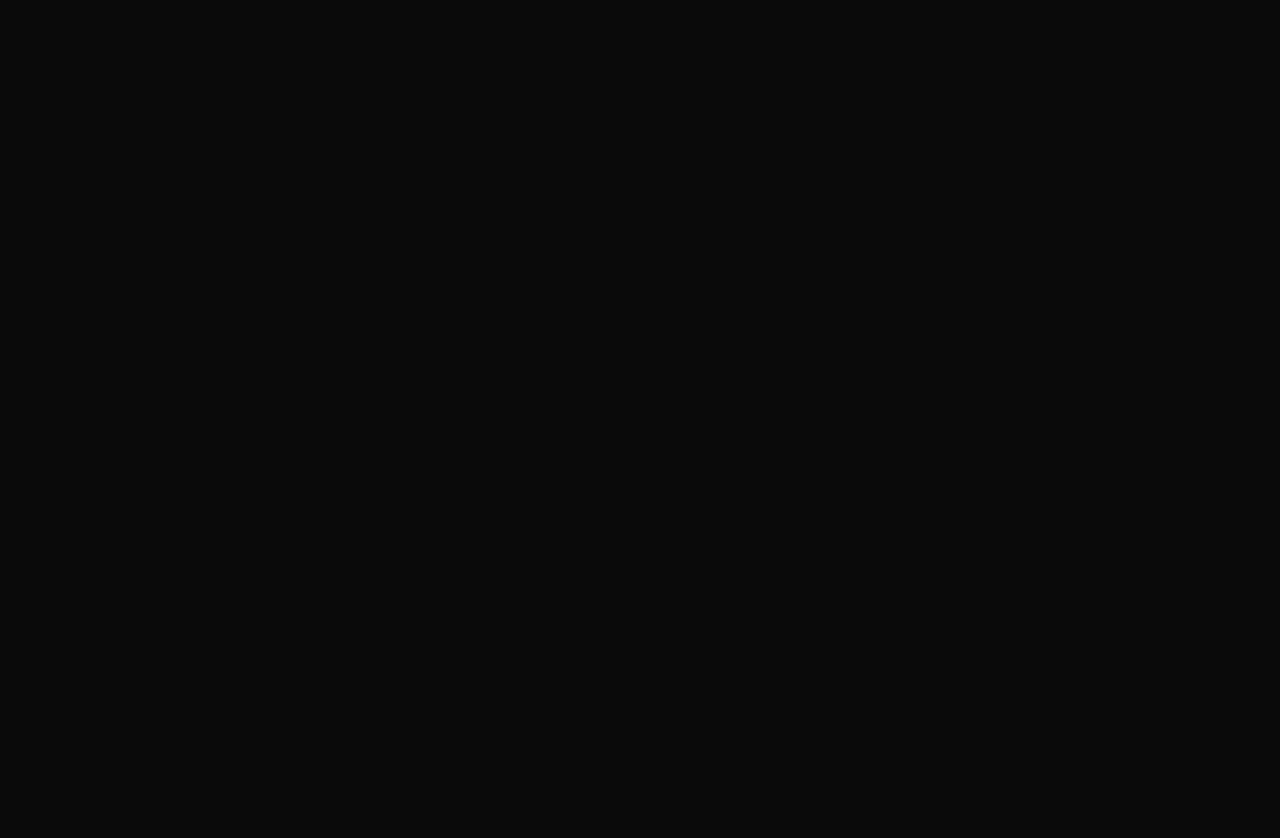
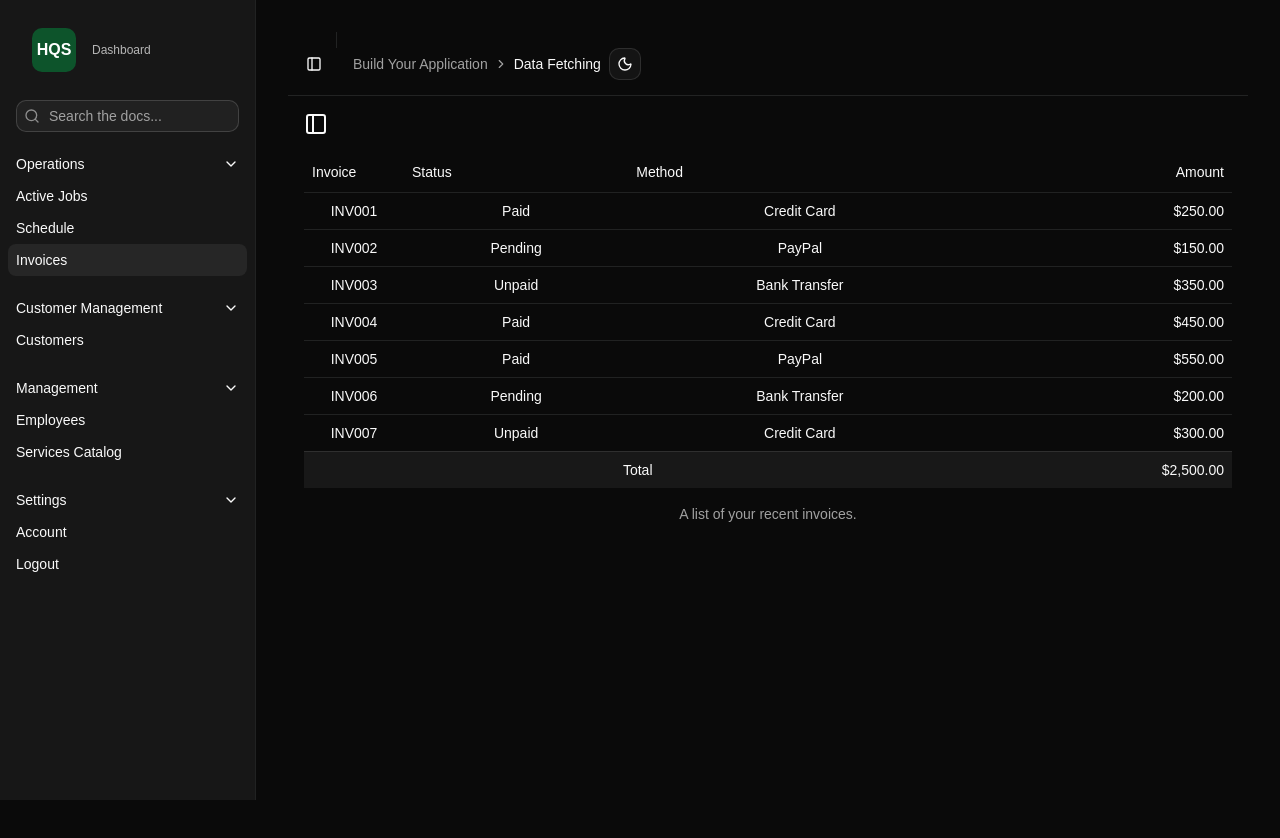
Before and after one commit to gaby-byb/service_dashboard, a React (Vite) app in the folder client/: page /invoices in a window 1280 px wide. Before the commit this address had no page. Shown: the top 838 px of the page. Before the commit the page ends 800 px from the top, so only its background shows below. Built offline with nearby package versions, Linux system fonts and the light colour scheme.

Commit message:
fix routing: move layout to nested Route and add Outlet for sidebar persistence

```diff
--- a/client/src/App.jsx
+++ b/client/src/App.jsx
@@ -1,15 +1,22 @@
 import { BrowserRouter, Routes, Route } from "react-router-dom";
 import Login from "./pages/Login";
 import Dashboard from "./pages/Dashboard";
+import Invoices from "./pages/Invoices";
 import { ThemeProvider } from "@/components/theme-provider"; // Ensure this path is correct
 import "./App.css";
+import DashboardLayout from "./components/dashboard-layout";
+
 function App() {
   return (
     <ThemeProvider defaultTheme="dark" storageKey="vite-ui-theme">
       <BrowserRouter>
         <Routes>
           <Route path="/" element={<Login />} />
-          <Route path="/dashboard" element={<Dashboard />} />
+
+          <Route element={<DashboardLayout />}>
+            <Route path="/dashboard" element={<Dashboard />} />
+            <Route path="/invoices" element={<Invoices />} />
+          </Route>
         </Routes>
       </BrowserRouter>
     </ThemeProvider>
--- /dev/null
+++ b/client/src/components/dashboard-layout.jsx
@@ -0,0 +1,51 @@
+import { Outlet } from "react-router-dom";
+import {
+  Breadcrumb,
+  BreadcrumbItem,
+  BreadcrumbLink,
+  BreadcrumbList,
+  BreadcrumbPage,
+  BreadcrumbSeparator,
+} from "@/components/ui/breadcrumb";
+import { Separator } from "@/components/ui/separator";
+import {
+  SidebarInset,
+  SidebarProvider,
+  SidebarTrigger,
+} from "@/components/ui/sidebar";
+import { AppSidebar } from "./app-sidebar";
+import { ModeToggle } from "@/components/mode-toggle";
+export default function DashboardLayout() {
+  const employee = JSON.parse(localStorage.getItem("employee"));
+  console.log(employee);
+  return (
+    <>
+      <SidebarProvider>
+        <AppSidebar employee={employee} />
+        <SidebarInset>
+          <header className="sticky top-0 flex h-16 shrink-0 items-center gap-2 border-b bg-background px-4">
+            <SidebarTrigger className="-ml-1" />
+            <Separator orientation="vertical" className="mr-2 h-4" />
+            <Breadcrumb>
+              <BreadcrumbList>
+                <BreadcrumbItem className="hidden md:block">
+                  <BreadcrumbLink href="#">
+                    Build Your Application
+                  </BreadcrumbLink>
+                </BreadcrumbItem>
+                <BreadcrumbSeparator className="hidden md:block" />
+                <BreadcrumbItem>
+                  <BreadcrumbPage>Data Fetching</BreadcrumbPage>
+                </BreadcrumbItem>
+              </BreadcrumbList>
+            </Breadcrumb>
+            <ModeToggle />
+          </header>
+          <main className="flex flex-1 flex-col gap-4 p-4">
+            <Outlet />
+          </main>
+        </SidebarInset>
+      </SidebarProvider>
+    </>
+  );
+}
--- a/client/src/pages/Dashboard.jsx
+++ b/client/src/pages/Dashboard.jsx
@@ -1,48 +1,13 @@
 import { AppSidebar } from "@/components/app-sidebar";
 import { ScheduleTable } from "@/components/schedule-table";
 import { InvoiceTable } from "@/components/invoice-table";
-import {
-  Breadcrumb,
-  BreadcrumbItem,
-  BreadcrumbLink,
-  BreadcrumbList,
-  BreadcrumbPage,
-  BreadcrumbSeparator,
-} from "@/components/ui/breadcrumb";
-import { Separator } from "@/components/ui/separator";
-import {
-  SidebarInset,
-  SidebarProvider,
-  SidebarTrigger,
-} from "@/components/ui/sidebar";
-import { ModeToggle } from "@/components/mode-toggle";
+
 import { Card, CardContent, CardHeader, CardTitle } from "@/components/ui/card";
 
 export default function Page() {
   const employee = JSON.parse(localStorage.getItem("employee"));
-  console.log(employee);
 
   return (
-    <SidebarProvider>
-      <AppSidebar employee={employee} />
-      <SidebarInset>
-        <header className="sticky top-0 flex h-16 shrink-0 items-center gap-2 border-b bg-background px-4">
-          <SidebarTrigger className="-ml-1" />
-          <Separator orientation="vertical" className="mr-2 h-4" />
-          <Breadcrumb>
-            <BreadcrumbList>
-              <BreadcrumbItem className="hidden md:block">
-                <BreadcrumbLink href="#">Build Your Application</BreadcrumbLink>
-              </BreadcrumbItem>
-              <BreadcrumbSeparator className="hidden md:block" />
-              <BreadcrumbItem>
-                <BreadcrumbPage>Data Fetching</BreadcrumbPage>
-              </BreadcrumbItem>
-            </BreadcrumbList>
-          </Breadcrumb>
-          <ModeToggle />
-        </header>
-
     <div className="flex flex-1 flex-col gap-4 p-4">
       <Card>
         <CardHeader>
@@ -73,7 +38,5 @@ export default function Page() {
         </Card>
       </div>
     </div>
-      </SidebarInset>
-    </SidebarProvider>
   );
 }
--- /dev/null
+++ b/client/src/pages/Invoices.jsx
@@ -0,0 +1,12 @@
+import { InvoiceTable } from "@/components/invoice-table";
+import { Sidebar } from "lucide-react";
+
+export default function Invoices() {
+  return (
+    <>
+      <title>Invoices</title>
+      <Sidebar />
+      <InvoiceTable />
+    </>
+  );
+}
```
Lines whose indentation alone changed are shown as unchanged.
